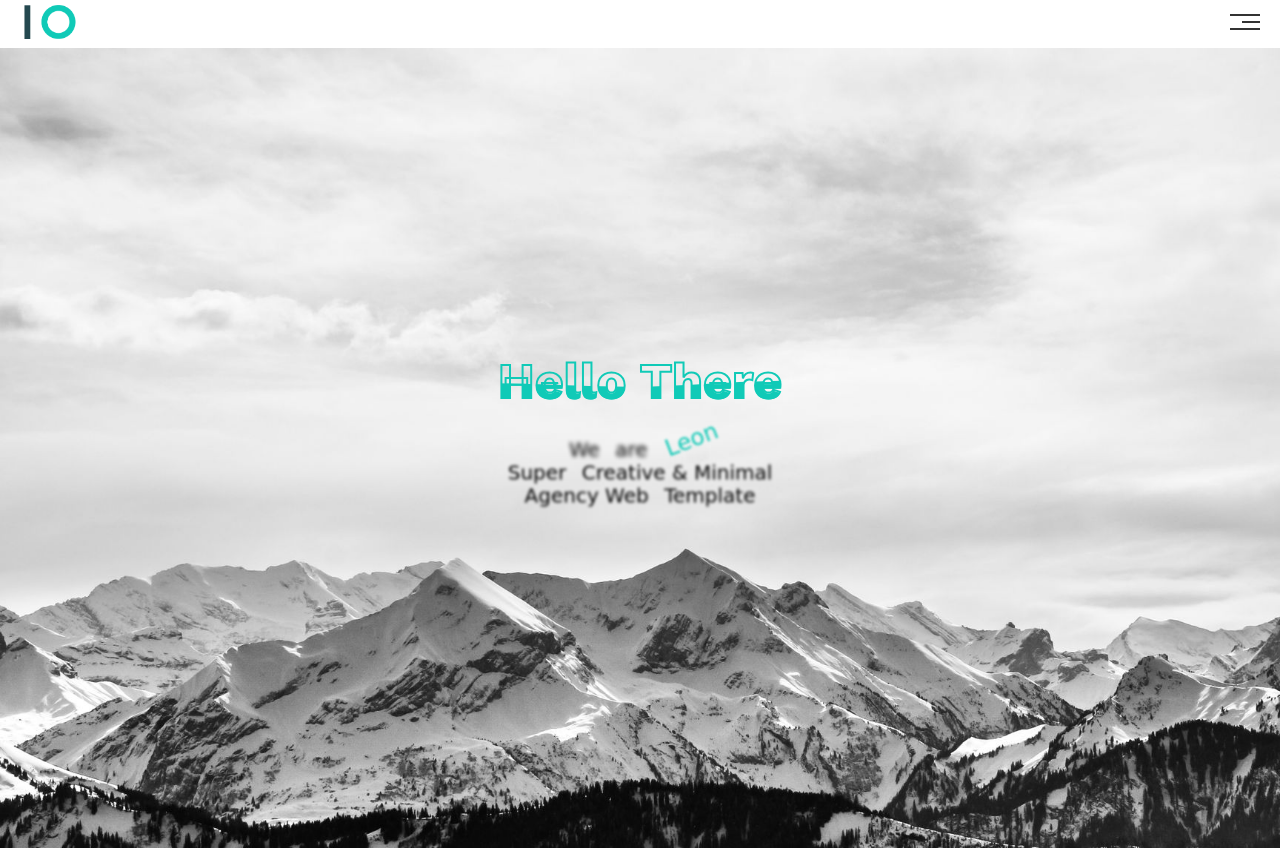
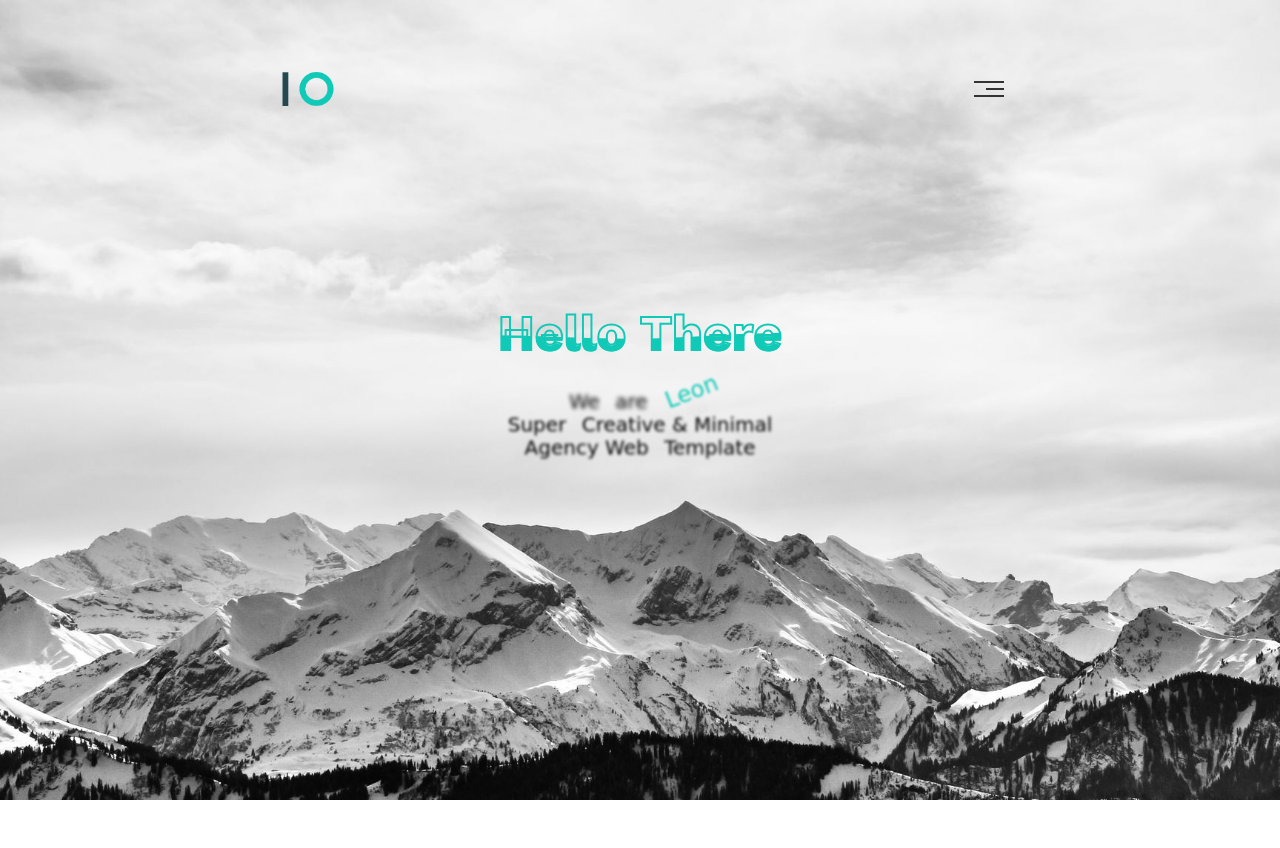
Before and after one commit to Nyctophilus/Template-one, a plain HTML site: page index.html in a window 1280 px wide. Shown: the top 848 px of the page. Drawn offline with nearby package versions, Linux system fonts and the light colour scheme.

Commit message:
Publishing 1st Template online🎉

```diff
--- a/css/main.css
+++ b/css/main.css
@@ -94,7 +94,11 @@ header {
   justify-content: space-between;
   align-items: center;
   padding: 20px;
-  max-height: 3em;
+  position: absolute;
+  width: 60%;
+  z-index: 1;
+  left: 20%;
+  top: 6%;
 }
 
 /* logo effects */
@@ -105,6 +109,7 @@ header img {
   position: relative;
   display: inline-block;
   overflow: hidden;
+  padding: 2px;
 }
 .logo span {
   position: absolute;
```
Also changed, not shown: leon-landing-page.jpg (added), 1 other file.
